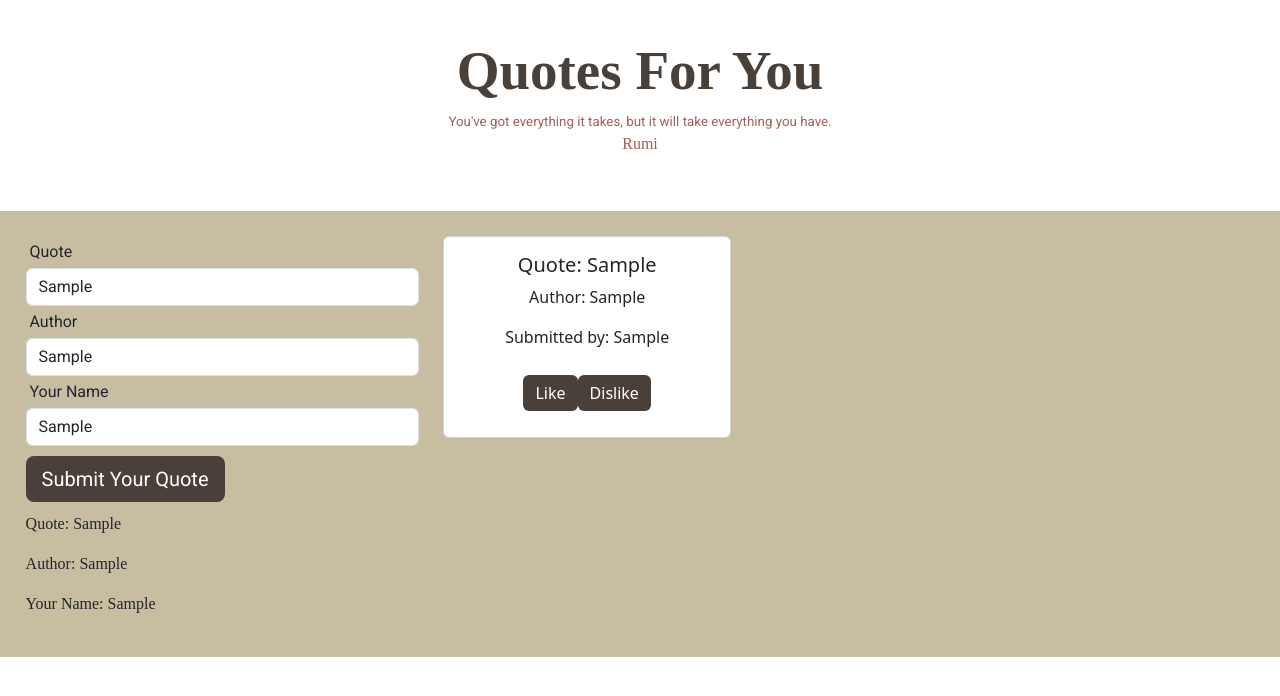
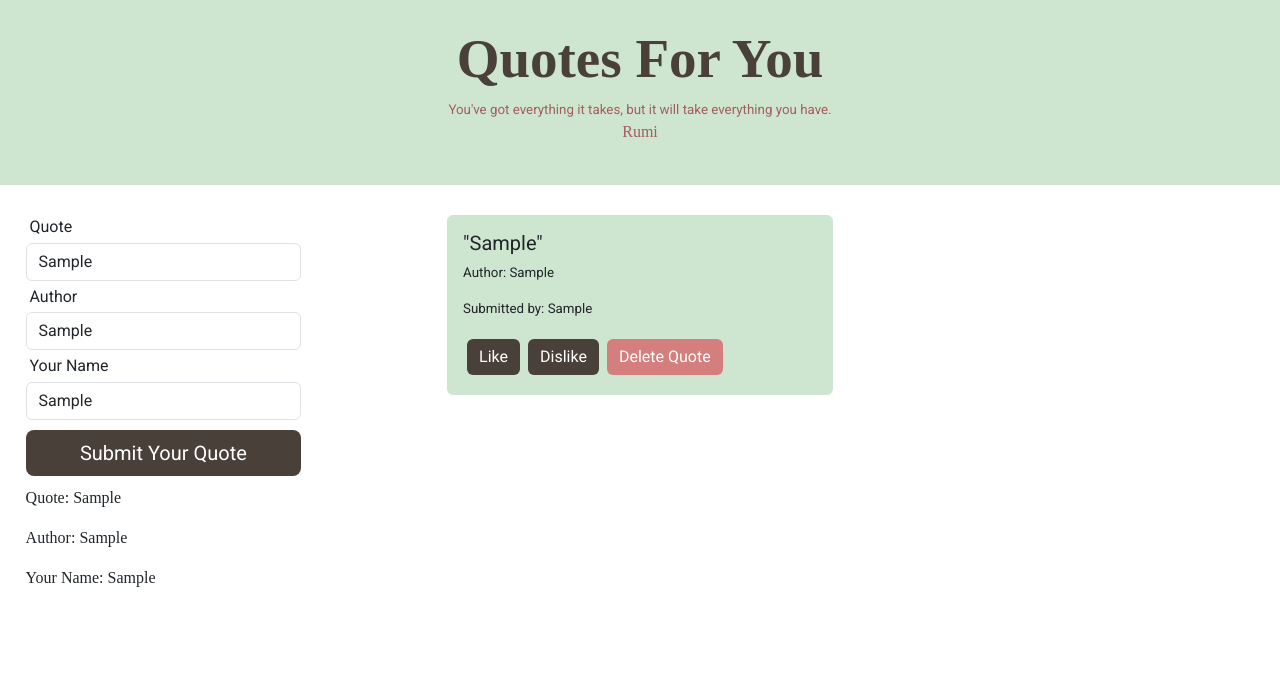
Before and after one commit to MwitaChacha/quotes-for-you, an Angular app: page / in a window 1280 px wide. Both pictures are taken after typing "Sample", "Sample", "Sample" into the empty fields and a click on the button "Submit Your Quote". Shown: the top 696 px of the page. Built offline with nearby package versions, Linux system fonts and the light colour scheme; a web font is replaced by a local one.

Commit message:
Adjusting visual appearance

```diff
--- a/src/app/header/header.component.css
+++ b/src/app/header/header.component.css
@@ -1,5 +1,6 @@
 .intro {
-    padding: 3%;
+    padding: 2%;
+    background-color: #CEE5D0;
 }
 
 h1 {
--- a/src/app/quote-form/quote-form.component.css
+++ b/src/app/quote-form/quote-form.component.css
@@ -1,6 +1,10 @@
 
 .quote-section {
     font-family: 'Roboto';
+}
+
+input {
+    width: 70%;
 }
 
 label {
@@ -13,7 +17,11 @@ label {
     border: none;
 }
 
-.btn:hover {
+.submit-btn {
+    width: 70%;
+}
+
+.submit-btn:hover {
     background-color: #A45D5D;
     transition: 200ms;
 }
@@ -28,6 +36,31 @@ label {
 }
 
 .container-fluid {
-    background-color: #C7BEA2;
     padding: 2%;
 }
+
+.display-quote {
+    font-family: 'Roboto';
+    font-size: smaller;
+
+}
+
+.card {
+    background-color: #CEE5D0;
+    border: none;
+    margin: 1%;
+}
+
+.delete-button {
+    background-color: #D57E7E;
+}
+
+.like-button:hover {
+    background-color: #3A6351;
+    transition: 200ms;
+}
+
+.dislike-button:hover {
+    background-color: #D57E7E;
+    transition: 200ms;
+}
--- a/src/app/quote-form/quote-form.component.html
+++ b/src/app/quote-form/quote-form.component.html
@@ -1,6 +1,6 @@
 <div class="container-fluid">
   <div class="row">
-    <div class=" col-4 quote-section">
+    <div class=" col-lg-4 col-md-6 col-sm-12 quote-section">
       <form #f="ngForm" ngSubmit="onSubmit()">
         <label for="">Quote</label>
         <input class="form-control" name="quote" [(ngModel)]="quoteMessage" type="text" placeholder="">
@@ -8,7 +8,7 @@
         <input class="form-control" name="author" [(ngModel)]="quoteAuthor" type="text">
         <label for="">Your Name</label>
         <input class="form-control" name="user" [(ngModel)]="quoteUser" type="text">
-        <button (click)="onSubmit()" class="btn btn-primary btn-lg">Submit Your Quote</button>
+        <button (click)="onSubmit()" class="btn submit-btn btn-primary btn-lg">Submit Your Quote</button>
       </form>
       <div class=" return-section">
         <p class="return-text">Quote: <span>{{quoteMessage}}</span></p>
@@ -16,16 +16,22 @@
         <p class="return-text">Your Name: <span>{{quoteUser}}</span></p>
       </div>
     </div>
-    <div *ngFor='let quote of quotes' class="col-8">
-      <div class="card text-center" style="width: 18rem;">
-        <div class="card-body">
-          <h5 class="card-title">Quote: {{quote.quoteMessage}} <span></span></h5>
-          <p class="card-text">Author: {{quote.quoteAuthor}} </p>
-          <p class="card-text">Submitted by: {{quote.quoteUser}} </p>
-          <button class="btn btn-primary" type="submit" >Like</button>
-          <button class="btn btn-primary" type="submit" >Dislike</button>
+    <div class="col-lg-8 col-md-6 col-sm-12 display-quote">
+      <div class="row">
+        <div class="col-sm-6" *ngFor='let quote of quotes'>
+
+          <div class="card">
+            <div class="card-body">
+              <h5 class="card-title"> "{{quote.quoteMessage}}" <span></span></h5>
+              <p class="card-text">Author: {{quote.quoteAuthor}} </p>
+              <p class="card-text">Submitted by: {{quote.quoteUser}} </p>
+              <button class="btn btn-primary m-1 like-button" type="submit">Like</button>
+              <button class="btn btn-primary m-1 dislike-button" type="submit">Dislike</button>
+              <button class="btn btn-primary m-1 delete-button" type="submit">Delete Quote</button>
+            </div>
+          </div>
+
         </div>
       </div>
     </div>
   </div>
-</div>
```
